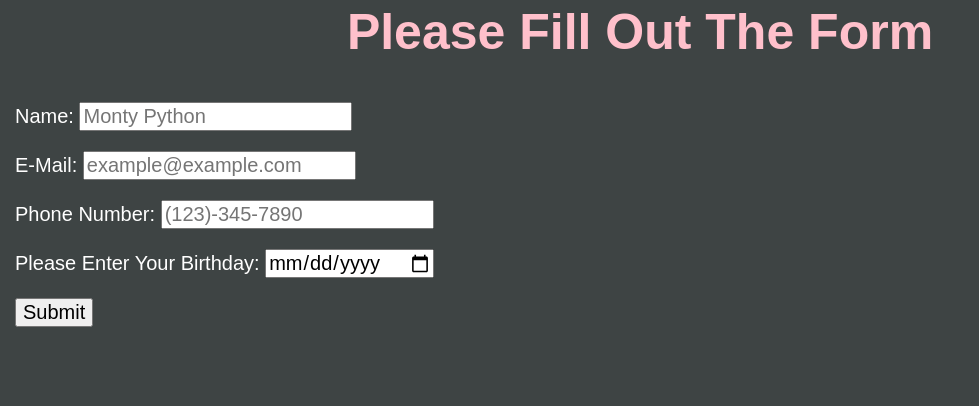
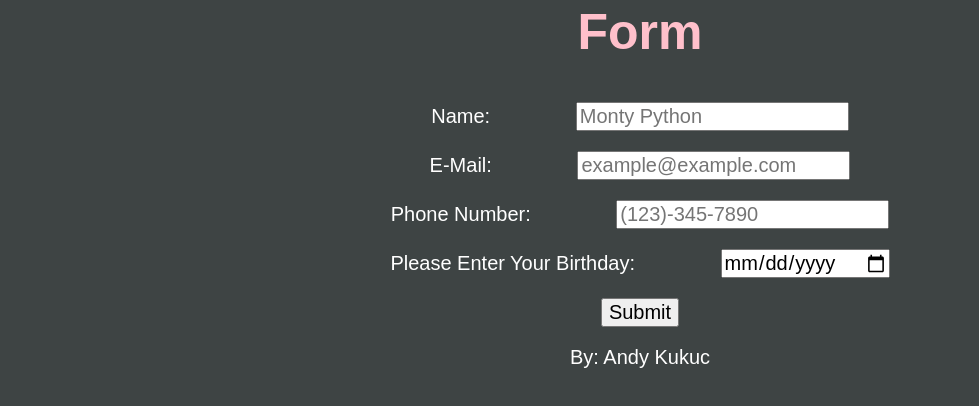
Before and after one commit to Shad0wMast3r-Designs/Lab_2_Kukuc, a plain HTML site: page index.html in a window 1280 px wide. Shown: the whole page, without its empty margins (0-979 px from the left). Drawn offline with Linux system fonts and the light colour scheme.

Commit message:
making final touchups

```diff
--- a/css/style.css
+++ b/css/style.css
@@ -273,11 +273,13 @@ textarea {
 label {
 	margin-right:auto;
 	margin-left:auto;
+	padding-right:80px;
 }
 
 fieldset {
 	margin-right:auto;
 	margin-left:auto;
+	text-align:center;
 }
 
 body {
@@ -309,6 +311,13 @@ input[type="email"] {
 	margin-right:auto;
 	margin-left:auto;
 	margin-top:20px;
+}
+
+p {
+	margin-right:auto;
+	margin-left:auto;
+	margin-top:20px;
+	text-align:center;
 }
 
 @-webkit-keyframes colorchange {
--- a/index.html
+++ b/index.html
@@ -14,7 +14,7 @@
 	<form method="get" action="#null">
 		<fieldset>
 			<div>
-				<legend>Please Fill Out The Form</legend>
+				<legend>Form</legend>
 			</div>
 			<div>
 				<label>Name:</label>
@@ -35,6 +35,8 @@
 			<div>
 				<input type="submit" value="Submit">
 			</div>
+				<p>By: Andy Kukuc</p>
+			</div>
 		</fieldset>
 	</form>
 </body>
```
